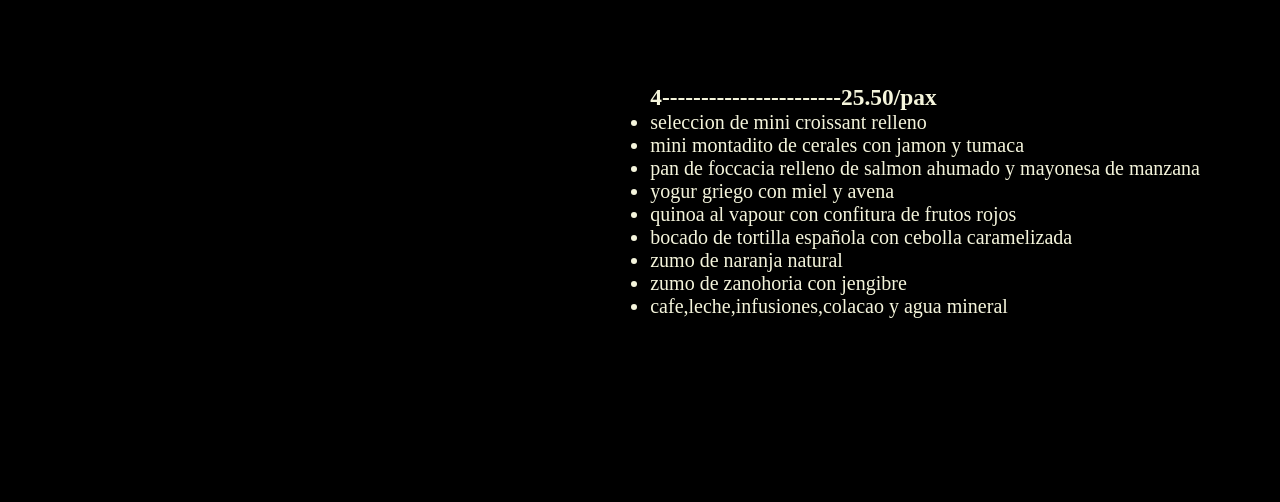
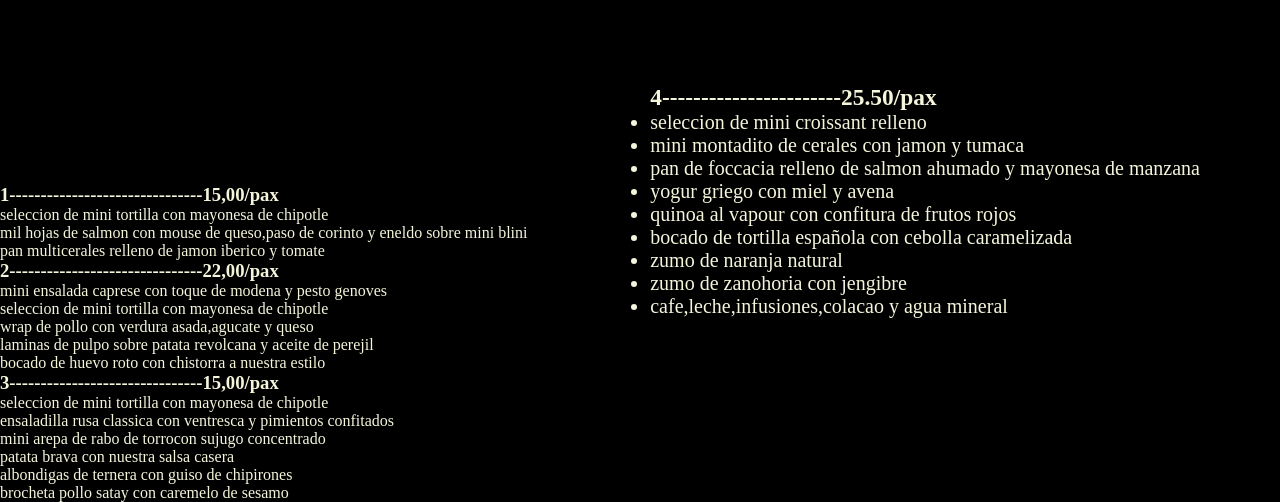
Before and after one commit to jisnadavis/jarama, a plain HTML site: page index.html in a window 1280 px wide. Shown: the part 2083-2585 px from the top of the page. Before the commit the page ends 2401 px from the top, so only its background shows below. Drawn offline with Linux system fonts and the light colour scheme.

Commit message:
new menus

```diff
--- a/index.html
+++ b/index.html
@@ -85,6 +85,40 @@
 </div>
 </section>
     </article>
+    <article class="vino">
+
+        <div>
+          <h3>1-------------------------------15,00/pax</h3>
+          <ul>
+            <li>seleccion de mini tortilla con mayonesa de chipotle</li>
+            <li> mil hojas de salmon con mouse de queso,paso de corinto y eneldo sobre mini blini</li>
+            <li> pan multicerales relleno de jamon iberico y tomate</li>
+          </ul>
+        </div>
+        <div>
+          <h3>2-------------------------------22,00/pax</h3>
+          <ul>
+            <li>mini ensalada caprese con toque de modena y pesto genoves</li>
+            <li>seleccion de mini tortilla con mayonesa de chipotle</li>
+            <li>wrap de pollo con verdura asada,agucate y queso</li>
+            <li>laminas de pulpo sobre patata revolcana y aceite de perejil</li>
+            <li>bocado de huevo roto con chistorra a nuestra estilo</li>
+          </ul>
+        </div>
+      <div>
+        <h3>3-------------------------------15,00/pax</h3>
+        <ul>
+          <li>seleccion de mini tortilla con mayonesa de chipotle</li>
+          <li> ensaladilla rusa classica con ventresca y pimientos confitados</li>
+          <li> mini arepa  de rabo de torrocon sujugo concentrado</li>
+          <li>patata brava con nuestra salsa casera</li>
+          <li>albondigas de ternera con guiso de chipirones</li>
+          <li>brocheta pollo satay con caremelo de sesamo</li>
+
+        </ul>
+      </div>
+
+    </article>
     </main>
   </body>
 </html>
--- a/style.css
+++ b/style.css
@@ -103,6 +103,7 @@ main > div {
   }
   to {
     width: 500px;
+    border-radius: 100%;
   }
 }
 
```
